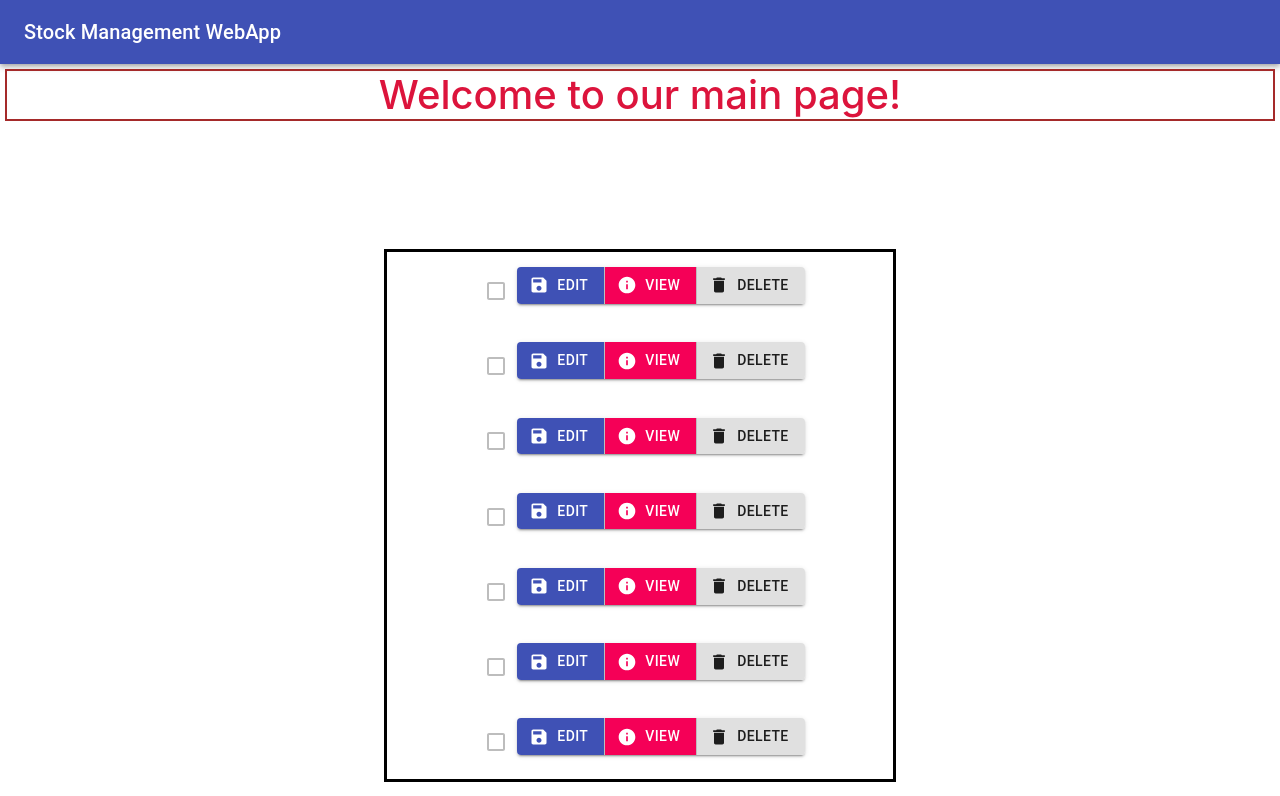
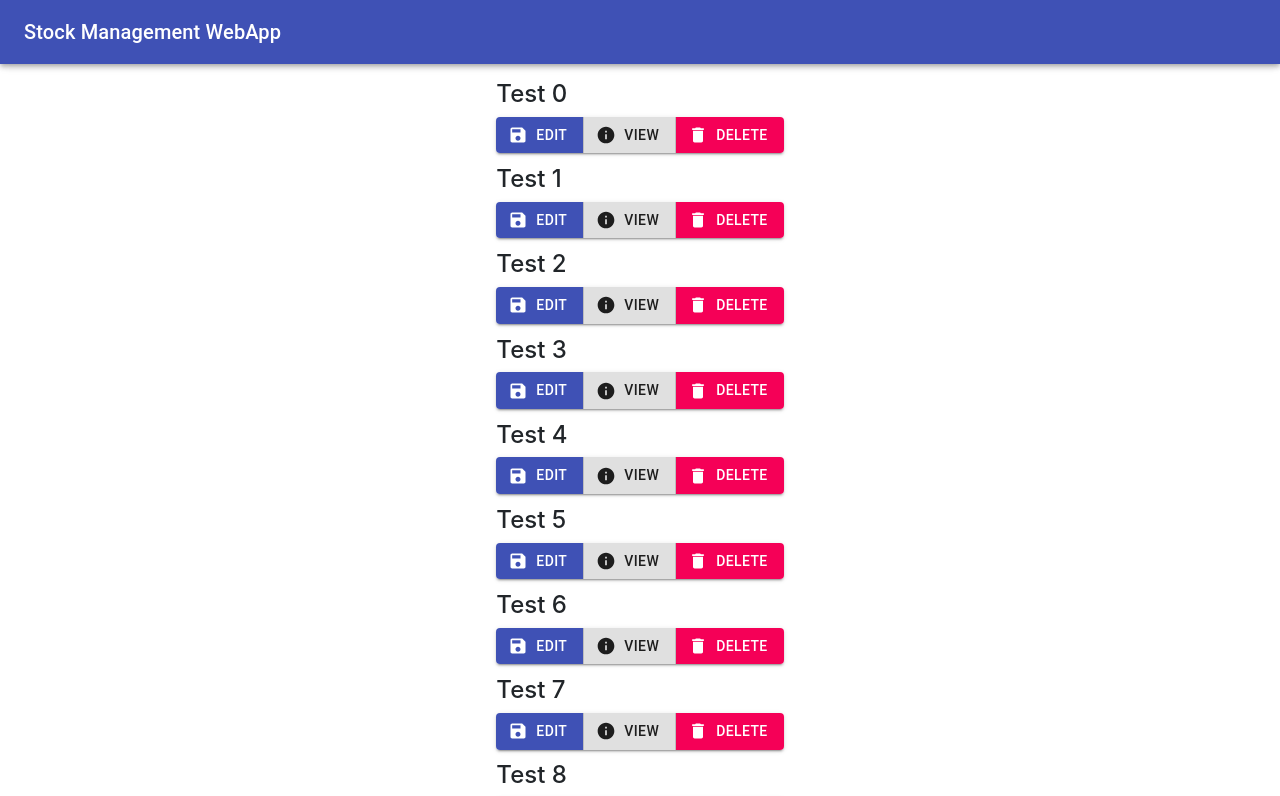
Before and after one commit to hrit-ikkumar/Stock-Management-WebApp, a React (Create React App) app in the folder stock-management-frontend/: page /home in a window 1280 px wide. Shown: the top 796 px of the page. Built offline with nearby package versions, Linux system fonts and the light colour scheme.

Commit message:
Added basic ui in fornt end of itemComponent using Material UI

```diff
--- a/stock-management-frontend/src/components/Header/HeaderComponent.jsx
+++ b/stock-management-frontend/src/components/Header/HeaderComponent.jsx
@@ -7,13 +7,10 @@ import Typography from '@material-ui/core/Typography';
 import Button from '@material-ui/core/Button';
 import IconButton from '@material-ui/core/IconButton';
 import MenuIcon from '@material-ui/icons/Menu';
-
+import Container from '@material-ui/core/Container';
 const useStyles = makeStyles((theme) => ({
     root: {
       flexGrow: 1,
-    },
-    menuButton: {
-      marginRight: theme.spacing(2),
     },
     title: {
       flexGrow: 1,
@@ -23,8 +20,8 @@ const useStyles = makeStyles((theme) => ({
 const Header = () => {
     const classes = useStyles();
     return(
-        <div className={classes.root}>
-        <AppBar position="static">
+        <Container className={classes.root}>
+          <AppBar position="fixed">
               <Toolbar>
                 {/* Header of application */}
                 <Typography variant="h6" className={classes.title}>
@@ -32,7 +29,7 @@ const Header = () => {
                 </Typography>
               </Toolbar>
           </AppBar>
-        </div>
+        </Container>
     );
 }
 
--- a/stock-management-frontend/src/components/Items/ItemsComponent.jsx
+++ b/stock-management-frontend/src/components/Items/ItemsComponent.jsx
@@ -3,9 +3,11 @@ import Button from '@material-ui/core/Button';
 import ButtonGroup from '@material-ui/core/ButtonGroup';
 import SaveIcon from '@material-ui/icons/Save'
 import DeleteIcon from '@material-ui/icons/Delete';
-import './index.css';
+import './index.css'; // custom css
 import Info from '@material-ui/icons/Info';
-import { Checkbox } from '@material-ui/core';
+import {Container } from '@material-ui/core';
+import Box from '@material-ui/core/Box';
+
 class Items extends Component{
 
     /* Constructor to get values from App.js */
@@ -79,9 +81,7 @@ class Items extends Component{
                     onClick={() => this.onSelectedItem()} */}
                     <div outline key={item.id}
                         onClick={() => this.onSelectedItem(item.id)}>
-                        <Checkbox disabled>
-                            Item
-                        </Checkbox>
+                        <h4 className="itemName">{item.itemName}</h4>
                         <ButtonGroup
                             variant="contained">
                             <Button
@@ -91,12 +91,12 @@ class Items extends Component{
                             </Button>
                             <Button
                                 startIcon={<Info />}
-                                color="secondary">
+                                color="success">
                                 View
                             </Button>
                             <Button
                                 startIcon={<DeleteIcon />}
-                                color="yellow">
+                                color="secondary">
                                 Delete
                             </Button>
                         </ButtonGroup>
@@ -106,9 +106,12 @@ class Items extends Component{
         });
 
         return(
-            <div className="itemContainer">
-                {items}
-            </div>
+            <Box marginTop={10}>
+                <Container maxWidth="xs" m={10}>
+                    {items}
+                </Container>
+            </Box>
+
         );
     }
 }
--- a/stock-management-frontend/src/components/Items/index.css
+++ b/stock-management-frontend/src/components/Items/index.css
@@ -1,8 +1,5 @@
 .itemContainer {
     text-align: center;
-    justify-content: center;
-    margin: 10% 30%;
-    border: 3px solid black;
     display: flex;
     flex-direction: column;
     justify-content: center;
@@ -10,5 +7,18 @@
 
 .items{
     justify-content: center;
+    display: flex;
+    flex-direction: row;
+    justify-content: center;
     margin: 3%;
 }
+
+.itemName{
+    text-align: left;
+}
+.MuiButtonGroup-groupedContainedHorizontal:not(:last-child){
+    border-right: 1px solid black;
+}
+.infoButton {
+    background-color: green;
+}
--- a/stock-management-frontend/src/components/MainComponent.jsx
+++ b/stock-management-frontend/src/components/MainComponent.jsx
@@ -20,7 +20,6 @@ class Main extends Component{
     return(
       <div>
         <Header />
-        <Greet />
           <Switch>
             {/*
               When I don't need to pass any props (arguments) to component
--- a/stock-management-frontend/src/shared/items.js
+++ b/stock-management-frontend/src/shared/items.js
@@ -1,49 +1,77 @@
 export const ITEMS = [
     {
         id: 0,
-        itemName: 'MyAnatomy MATCH Stock',
+        itemName: 'Test 0',
         dateOnAdded: '10/01/2021',
         currentStock: 500,
         manufacturingCompany: 'MyAnatomy'
     },
     {
         id: 1,
-        itemName: 'MyAnatomy MATCH Stock',
+        itemName: 'Test 1',
         dateOnAdded: '10/01/2021',
         currentStock: 500,
         manufacturingCompany: 'MyAnatomy'
     },
     {
         id: 2,
-        itemName: 'MyAnatomy MATCH Stock',
+        itemName: 'Test 2',
         dateOnAdded: '10/01/2021',
         currentStock: 500,
         manufacturingCompany: 'MyAnatomy'
     },
     {
         id: 3,
-        itemName: 'MyAnatomy MATCH Stock',
+        itemName: 'Test 3',
         dateOnAdded: '10/01/2021',
         currentStock: 500,
         manufacturingCompany: 'MyAnatomy'
     },
     {
         id: 4,
-        itemName: 'MyAnatomy MATCH Stock',
+        itemName: 'Test 4',
         dateOnAdded: '10/01/2021',
         currentStock: 500,
         manufacturingCompany: 'MyAnatomy'
     },
     {
         id: 5,
-        itemName: 'MyAnatomy MATCH Stock',
+        itemName: 'Test 5',
         dateOnAdded: '10/01/2021',
         currentStock: 500,
         manufacturingCompany: 'MyAnatomy'
     },
     {
         id: 6,
-        itemName: 'MyAnatomy MATCH Stock',
+        itemName: 'Test 6',
+        dateOnAdded: '10/01/2021',
+        currentStock: 500,
+        manufacturingCompany: 'MyAnatomy'
+    },
+    {
+        id: 7,
+        itemName: 'Test 7',
+        dateOnAdded: '10/01/2021',
+        currentStock: 500,
+        manufacturingCompany: 'MyAnatomy'
+    },
+    {
+        id: 8,
+        itemName: 'Test 8',
+        dateOnAdded: '10/01/2021',
+        currentStock: 500,
+        manufacturingCompany: 'MyAnatomy'
+    },
+    {
+        id: 9,
+        itemName: 'Test 9',
+        dateOnAdded: '10/01/2021',
+        currentStock: 500,
+        manufacturingCompany: 'MyAnatomy'
+    },
+    {
+        id: 10,
+        itemName: 'Test 10',
         dateOnAdded: '10/01/2021',
         currentStock: 500,
         manufacturingCompany: 'MyAnatomy'
```
Also changed, not shown: stock-management-frontend/src/shared/dist/items.dev.js (added), 1 other file (tests, documents, lock files or other folders). Lines whose indentation alone changed are shown as unchanged.
